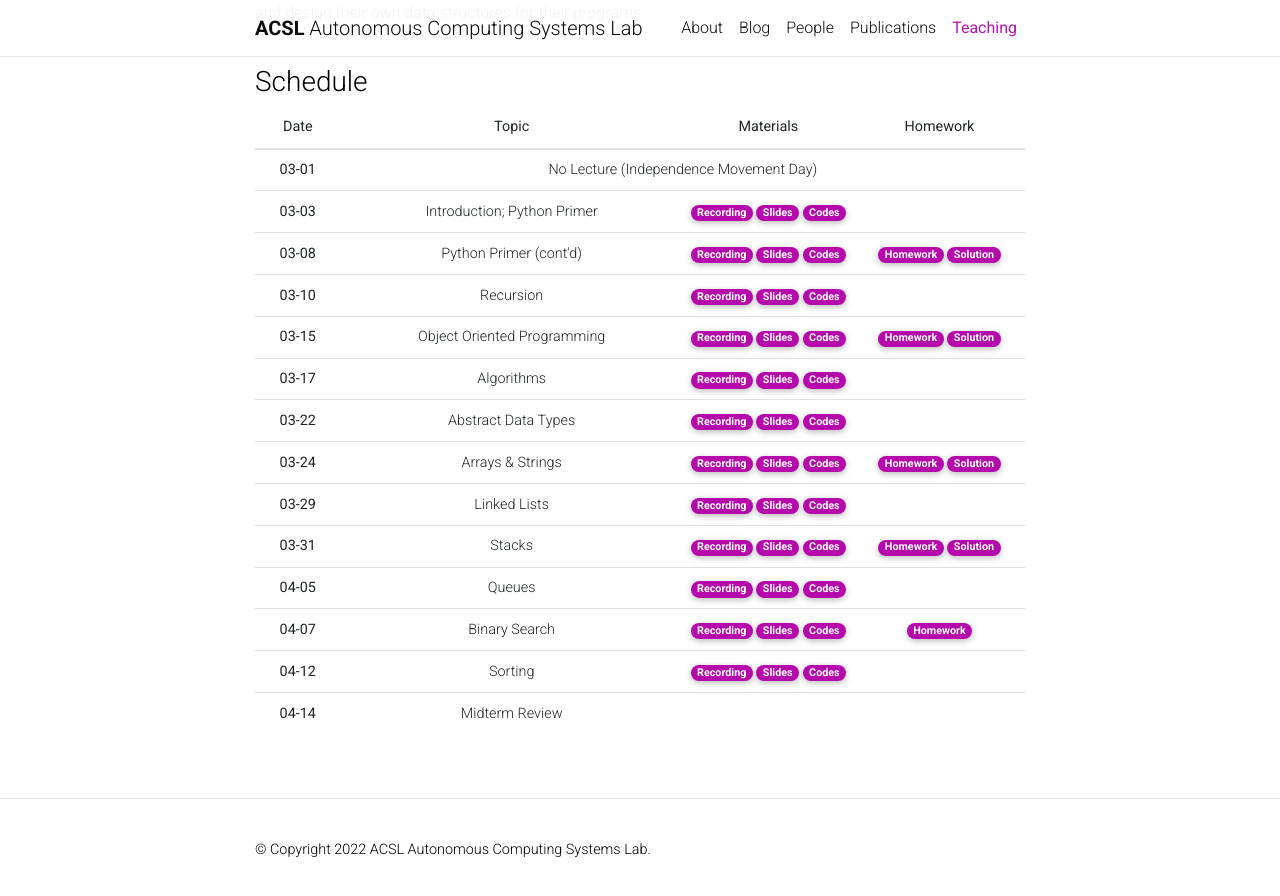
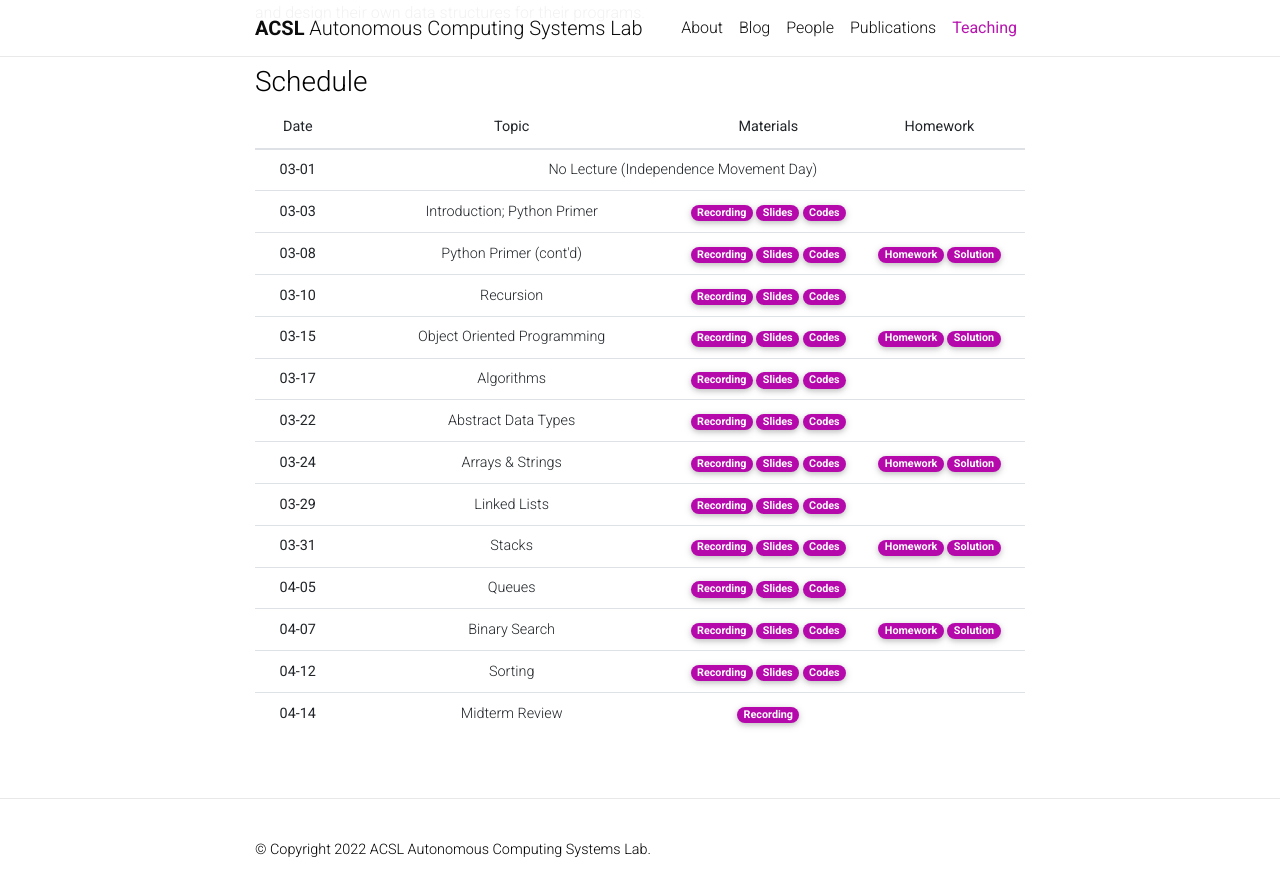
Before and after one commit to Uehwan/Uehwan.github.io, a Jekyll site: the page built from _teaching/datastruct22sp.md, in a window 1280 px wide and 900 px high, scrolled down 773 px. Shown: the top 896 px of the window. Built offline with Jekyll 4.4.1, drawn with Linux system fonts in a browser that asks for light colours; nearby versions of some CDN libraries; comment, search, counter and statistics services are not loaded; a style sheet for code colours, icons or effects is not loaded.

Commit message:
[ds22sp] 22-04-14 post

```diff
--- a/_teaching/datastruct22sp.md
+++ b/_teaching/datastruct22sp.md
@@ -139,6 +139,7 @@
       </td>
       <td>
         <a href="https://colab.research.google.com/drive/1rWj_XlAvtdDJY9xzwBg_fg5jWoU84a8D?usp=sharing" target="_blank" class="badge badge-pill" style="background-color:#B509AC;">Homework</a>
+        <a href="https://colab.research.google.com/drive/1lGUQxlTXZXzKCMBaO1h-q-o0MZZOTW8E?usp=sharing" target="_blank" class="badge badge-pill" style="background-color:#B509AC;">Solution</a>
       </td>
     </tr>
     <tr>
@@ -157,7 +158,7 @@
       <th scope="row">04-14</th>
       <td>Midterm Review</td>
       <td>
-        <!--a href="https://youtu.be/zgdbPrBmg5A" target="_blank" class="badge badge-pill" style="background-color:#B509AC;">Recording</a-->
+        <a href="https://youtu.be/o8dXKCL00Dc" target="_blank" class="badge badge-pill" style="background-color:#B509AC;">Recording</a>
         <!--a href="https://docs.google.com/presentation/d/1qwWXB62idf3332JFdYpbSoRAb8rkhKBZmkOKQDqmatM/edit?usp=sharing" target="_blank" class="badge badge-pill" style="background-color:#B509AC;">Slides</a-->
         <!--a href="https://colab.research.google.com/drive/1S9OYcv8v-KU1w1RI_t7fEb78EGjrQ3Aw?usp=sharing" target="_blank" class="badge badge-pill" style="background-color:#B509AC;">Codes</a-->
       </td>
```
